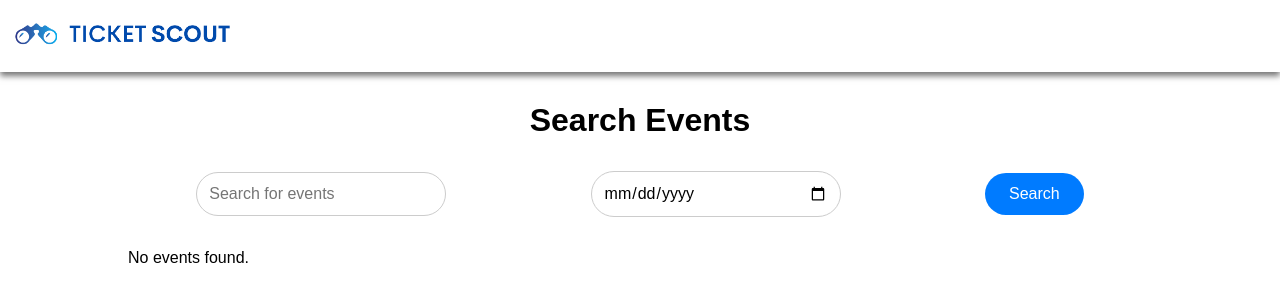
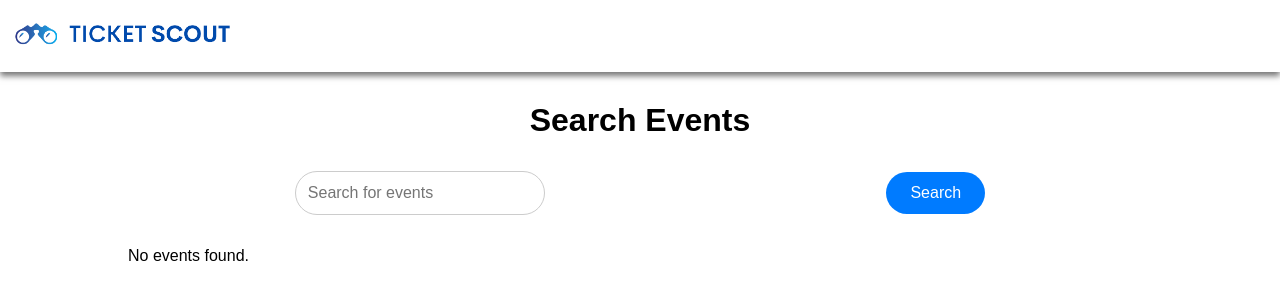
Before and after one commit to rparikh77/ticket-scout, a React (Create React App) app: page / in a window 1280 px wide. Shown: the top 302 px of the page. Built offline with nearby package versions, Linux system fonts and the light colour scheme.

Commit message:
gjnfgjknfg

```diff
--- a/src/pages/home.tsx
+++ b/src/pages/home.tsx
@@ -39,12 +39,7 @@ const Home: React.FC = () => {
           onChange={(e) => setSearchTerm(e.target.value)}
           className='search-bar'
         />
-        <input
-          type='date'
-          value={eventDate}
-          onChange={(e) => setEventDate(e.target.value)}
-          className='date-picker'
-        />
+
         <button type='submit' className='search-button'>Search</button>
       </form>
 
```
